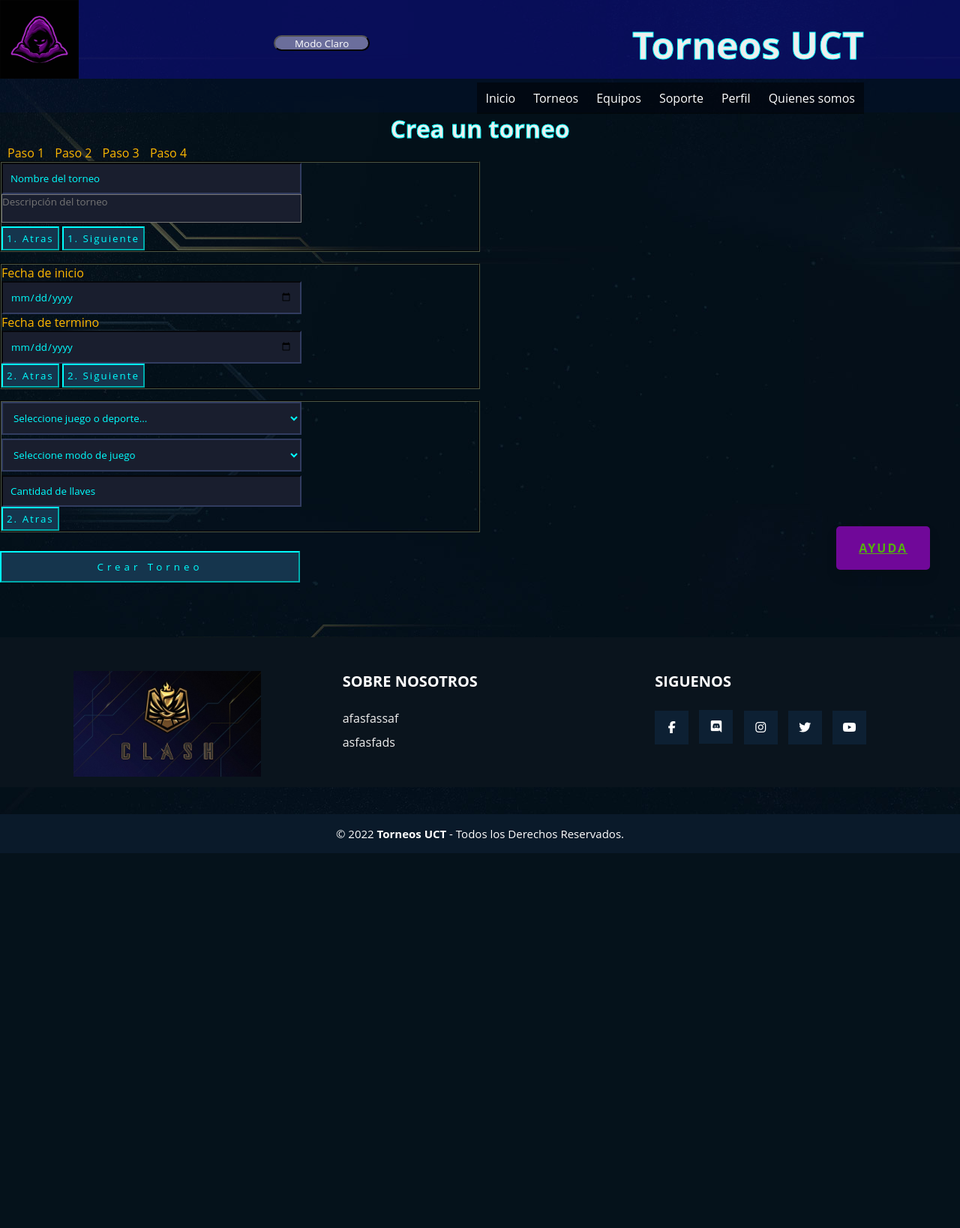
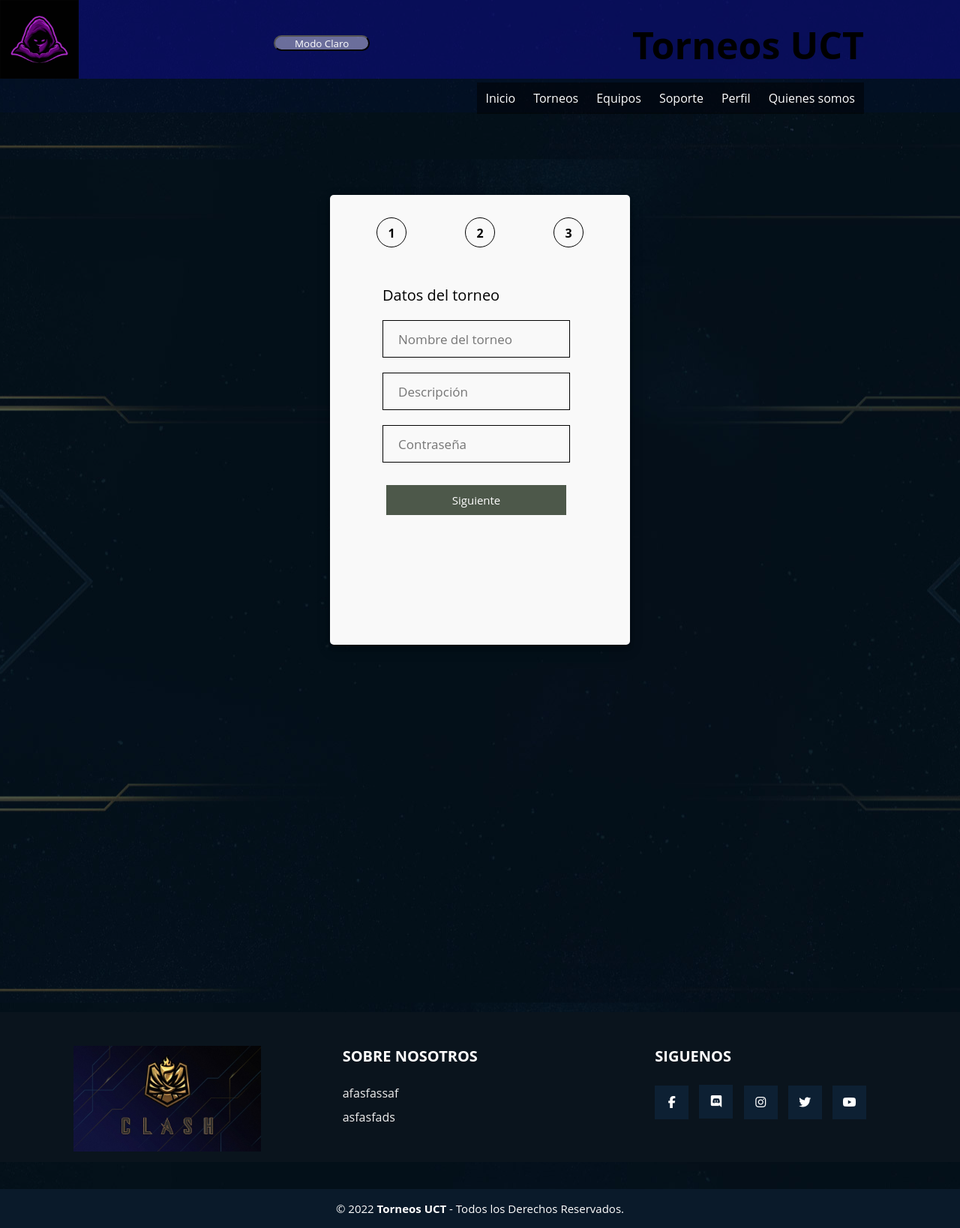
Before and after one commit to NicolasVZ86/Taller-de-Integracion-I, a PHP site: page /html/crearTorneo.html in a window 1280 px wide. Shown: the whole page at 75% size. Before the commit the page ends 1138 px from the top, so only its background shows below. Run offline with PHP 8.4, Linux system fonts and the light colour scheme; some libraries are stand-ins or nearby versions; some web fonts are replaced.

Commit message:
Actualizacion form CrearTorneo

```diff
--- a/css/crearTorneo.css
+++ b/css/crearTorneo.css
@@ -1,83 +1,136 @@
+* {
+    margin: 0px;
+    padding: 0px;
+    box-sizing: border-box;
+}
+
 body {
     background-image: url("../imagenes/fondo_ftorneo.jpg");
-    color: rgb(255, 184, 0);
-
-}
-header{
-    height: 150px;
-}
-main{
-    height: 700px;
-}
-footer{
-    height: 200px;
-}
-h1 {
-    color: #eee;
-    font-size: 32px;
-    text-align: center;
-    -webkit-text-stroke: 1px aqua;
-}
-fieldset {
-    border-color:rgb(77, 87, 69);
-    text-align: justify;
-    width: 50%;
-    margin-bottom: 15px;
-}
-input {
-    padding: 10px;
-    background-color: #191e2e;
-    border-width: 2px;
-    border-color: #313c60;
-    color: aqua;
-    width: 400px;
-}
-input::placeholder {
-    color: aqua;
-}
-select {
-    padding: 10px;
-    background-color: #191e2e;
-    border-width: 2px;
-    border-color: #313c60;
-    color:aqua;
-    width: 400px;
-    margin-bottom: 5px;
-}
-textarea {
-    resize: none;
-    background-color: #191e2e;
-    color: aqua;
-    width: 400px;
-}
-.sgte_paso, .atras_paso {
-    padding: 5px;
-    letter-spacing: 2px;
-    border-color: aqua;
-    background-color: rgb(21, 53, 77);
-    color: aqua;
-    cursor: pointer;
-}
-
-.botonCreartorneo {
-    padding-top: 10px;
-}
-
-.botonCreartorneo input {
-    padding: 10px;
-    letter-spacing: 5px;
-    border-color: aqua;
-    background-color: rgb(21, 53, 77);
-    color: aqua;
-    cursor: pointer;
+    background-position: center;
 
 }
 
-.pie-pagina {
-    grid-area: footer;
+header {
+    height: 150px;
 }
 
-#visual_pasos ul li {
-    display: inline;
-    margin-left: 10px;
+footer {
+    height: 200px;
 }
+
+main {
+    height: 150vh;
+}
+
+.contenedor {
+    position: absolute;
+    transform: translate(-50%, -50%);
+    top:70%;
+    left: 50%;
+    width: 400px;
+    background-color: #f9f9f9;
+    height: 600px;
+    border-radius: 5px;
+    box-shadow: 0 4px 6px rgba(0,0,0,0.2),0 6px 18px 0 rgba(0,0,0,0.2);
+    overflow: hidden;
+}
+/*estructura de los pasos*/
+.ul_pasos {
+    display: flex;
+    width: 70%;
+    position: relative;
+    top: 30px;
+    list-style: none;
+    justify-content: space-around;
+    margin: auto;
+}
+.line {
+    height: 3px;
+    width: 70px;
+    position: relative;
+    top: 20px;
+    transition: 0.5s ease-in-out;
+}
+ul.ul_pasos li {
+    display: inline-block;
+    width: 40px;
+    height: 40px;
+    border: 1.5px solid black;
+    text-align: center;
+    line-height: 40px;
+    font-weight: bold;
+    border-radius: 50%;
+    transition: 0.5s ease-in-out;
+}
+#one {
+    background-color: rgb(77, 88, 74);
+    border: 1.5px solid rgb(77, 88, 74);
+    color: white;
+}
+form {
+    position: absolute;
+    top: 120px;
+}
+span {
+    font-size: 20px;
+}
+input {
+    display: block;
+    margin: 20px 0px;
+    height: 50px;
+    width: 250px;
+    padding: 10px 20px;
+    font-size: 17px;
+    outline: none;
+    background: transparent;
+    border: 1px solid black;
+}
+form select {
+    display: block;
+    margin: 20px 0px;
+    height: 50px;
+    width: 250px;
+    padding: 10px 20px;
+    font-size: 17px;
+    outline: none;
+    background: transparent;
+}
+
+form .button {
+    display: flex;
+    width: 100%;
+    margin: 30px auto;
+    justify-content: center;
+}
+form button{
+    margin: 0px 5px;
+    padding: 10px 20px;
+    height: 40px;
+    width: 120px;
+    cursor: pointer;
+    background-color: rgb(77, 88, 74);
+    border: none;
+    font-size: 15px;
+    color: white;
+    outline: none;
+}
+#next{
+    width: 100%;
+}
+#form1{
+    left: 70px;
+    transition: 0.5s ease-in-out;
+}
+#form2{
+    left: 500px;
+    transition: 0.5s ease-in-out;
+}
+#form3{
+    left: 1000px;
+    transition: 0.5s ease-in-out;
+}
+h1{
+    font-size: 35px;
+    text-align: center;
+    margin-top:90px;
+}
--- a/html/crearTorneo.html
+++ b/html/crearTorneo.html
@@ -5,7 +5,6 @@
     <meta charset="UTF-8" />
     <meta http-equiv="X-UA-Compatible" content="IE=edge" />
     <meta name="viewport" content="width=device-width, initial-scale=1.0" />
-    <link rel="stylesheet" href="../css/botonayuda.css">
     <link rel="stylesheet" href="../css/crearTorneo.css" />
     <link rel="stylesheet" href="../css/style_footer.css">
     <link rel="stylesheet" href="../css/estiloheader.css">
@@ -45,47 +44,41 @@
             </ul>
         </div>
     </header>
-    <main id="main_item">
-        <article id="article_contenedor_formulario">
-            <form action="#" class="form_class">
-                <h1>Crea un torneo</h1>
-                <article id="visual_pasos">
-                    <ul>
-                        <li>Paso 1</li>
-                        <li>Paso 2</li>
-                        <li>Paso 3</li>
-                        <li>Paso 4</li>
+
+    <main>
+        <article class="contenedor">
+
+            <ul class="ul_pasos">
+                <li id="uno">1</li>
+                <div class="line" id="line1"></div>
+                <li id="dos">2</li>
+                <div class="line" id="line2"></div>
+                <li id="tres">3</li>
             </ul>
-                </article>
-                <fieldset id="fieldset_torneo_paso1">
-                    <!--Paso 1 al crear un equipo-->
-                    <section id="paso1">
-                        <input type="text" id="" name="" placeholder="Nombre del torneo">
+            <form id="form1">
+                <span>Datos del torneo</span>
+                <input type="text" placeholder="Nombre del torneo" required>
+                <input type="password" placeholder="Descripción" required>
+                <input type="password" placeholder="Contraseña" required>
+                <div class="button">
+                    <button type="button" id="next" onclick="MostrarForm1()">Siguiente</button>
+                </div>
+            </form>
+
+            <form id="form2">
+                <span>Fechas</span>
                 <br>
-                        <textarea name="" id=""  placeholder="Descripción del torneo"></textarea>
-                        <br>
-                    </section>
-                    <button class="atras_paso">1. Atras</button>
-                    <button class="sgte_paso">1. Siguiente</button>
-                </fieldset>
-                <!--Paso posible 2-->
-                <fieldset id="fieldset_torneo_paso2">
-                    <section id="paso2">
-                        <label for="fecha_inicio">Fecha de inicio</label>
-                        <br>
-                        <input type="date" id="fecha_inicio">
-                        <br>
-                        <label for="fecha_final">Fecha de termino</label>
-                        <br>
-                        <input type="date" id="fecha_termino">
-                        <br>
-                        <button class="atras_paso">2. Atras</button>
-                        <button class="sgte_paso">2. Siguiente</button>
-                    </section>
-                </fieldset >
-                <!--Paso posible 3 -->
-                <fieldset id="fieldset_torneo_paso3">
-                    <section id="paso3">
+                <input type="date" placeholder="Fecha de inicio" required>
+                <input type="date" placeholder="Fecha de termino" required>
+                <input type="checkbox" required>
+                <div class="button">
+                    <button type="button" onclick="ToForm1()">Volver</button>
+                    <button type="button" onclick="ToForm3()">Siguiente</button>
+                </div>
+            </form>
+
+            <form id="form3">
+                <span>Juego o deporte</span>
                 <select name="" id="selectGame">
                     <option value="null">Seleccione juego o deporte...</option>
                     <option value="Rocket">Rocket league</option>
@@ -95,25 +88,19 @@
                     <option value="futbol">Futbol</option>
                     <option value="Voleibol">Voleibol</option>
                 </select>
-                         <br>
                 <select name="" id="modoJuego">
                     <option value="null">Seleccione modo de juego</option>
                     <option value=""></option>
                     <option value=""></option>
                 </select>
-                        <br>
-                        <input type="numebr" placeholder="Cantidad de llaves">
-                    </section>
-                    <button class="atras_paso">2. Atras</button>
-                </fieldset>
-
-                <div class="botonCreartorneo">
-                    <input type="button" id="boton" value="Crear Torneo">
+                <div class="button">
+                    <button type="button" onclick="MostrarForm1()">Volver</button>
+                    <button type="submit">Finalizar</button>
                 </div>
             </form>
         </article>
     </main>
-	<a href="../html/Soporte.html" class="ayuda">Ayuda</a>
+
     <footer class="pie-pagina">
         <div class="grupo-1">
             <div class="box">
@@ -143,5 +130,6 @@
             <small>&copy; 2022 <b>Torneos UCT</b> - Todos los Derechos Reservados.</small>
         </div>
     </footer>
+    <script src="/java/crearTorneo_script.js"></script>
+    <script src="../java/header.js"></script>
 </body>
-<script src="../java/header.js"></script>
--- /dev/null
+++ b/java/crearTorneo_script.js
@@ -0,0 +1,49 @@
+var uno=document.getElementById('uno');
+var dos=document.getElementById('dos');
+var tres=document.getElementById('tres');
+var form1=document.getElementById('form1');
+var form2=document.getElementById('form2');
+var form3=document.getElementById('form3');
+var line1=document.getElementById('line1');
+var line2=document.getElementById('line2');
+
+function MostrarForm1(){
+    form2.style.left='70px';
+    form1.style.left='-500px';
+    form3.style.left='1000px';
+    dos.style.border='rgb(77, 88, 74)';
+    dos.style.backgroundColor='rgb(77, 88, 74)';
+    line1.style.backgroundColor='rgb(77, 88, 74)';
+    dos.style.color='white';
+    tres.style.border='1.5px solid black';
+    tres.style.backgroundColor='white';
+    tres.style.color='black';
+    line2.style.backgroundColor='black';
+
+}
+function ToForm3(){
+    form2.style.left='-500px';
+    form1.style.left='-1000px';
+    form3.style.left='70px'
+    dos.style.border='rgb(77, 88, 74)';
+    dos.style.backgroundColor='rgb(77, 88, 74)';
+    line1.style.backgroundColor='rgb(77, 88, 74)';
+    dos.style.color='white';
+    tres.style.border='rgb(77, 88, 74)';
+    tres.style.backgroundColor='rgb(77, 88, 74)';
+    tres.style.color='white';
+    line2.style.backgroundColor='rgb(77, 88, 74)';
+}
+function ToForm1(){
+    form2.style.left='500px';
+    form1.style.left='70px';
+    form3.style.left='1000px';
+    dos.style.border='1.5px solid black';
+    dos.style.backgroundColor='white';
+    line1.style.backgroundColor='black';
+    dos.style.color='black';
+    tres.style.border='1.5px solid black';
+    tres.style.backgroundColor='white';
+    tres.style.color='black';
+    line2.style.backgroundColor='black';
+}
```
Lines whose indentation alone changed are shown as unchanged.
